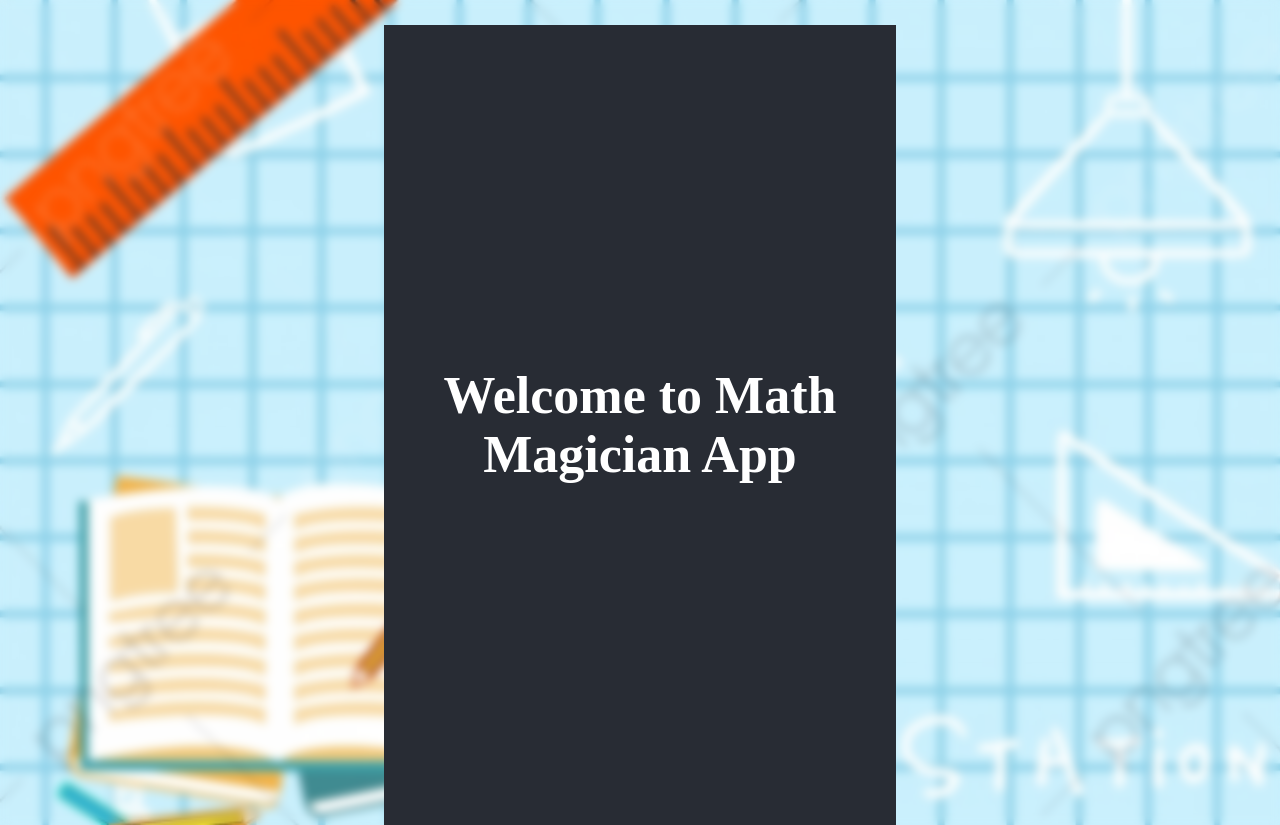
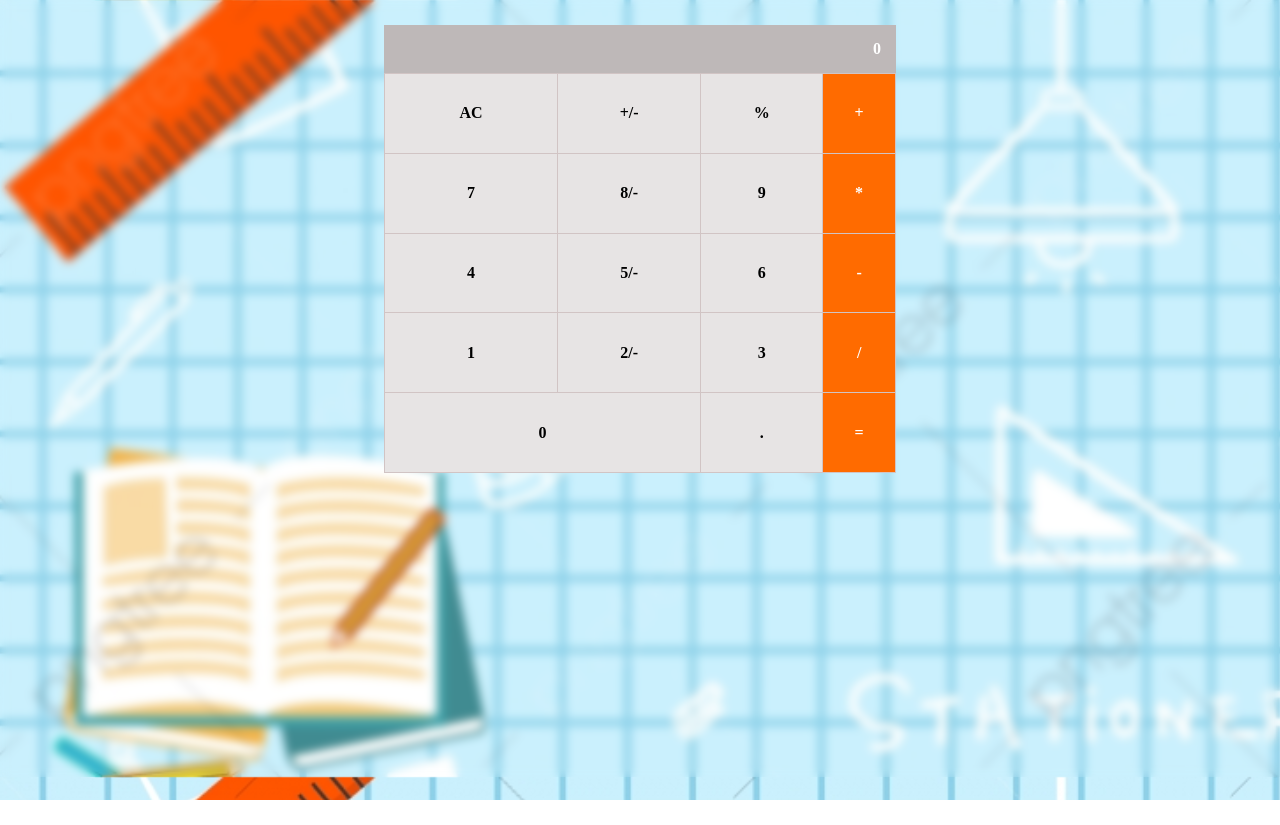
Before and after one commit to melashu/Math-Magicians, a React (Create React App) app: page / in a window 1280 px wide. After the commit the page ends 800 px from the top, so only its background shows below. Built offline with nearby package versions, Linux system fonts and the light colour scheme.

Commit message:
Add Calculator componenet

```diff
--- a/src/App.js
+++ b/src/App.js
@@ -1,13 +1,7 @@
-import './App.css';
+import Calculator from './components/Calculator';
 
 function App() {
-  return (
-    <div className="App">
-      <header className="App-header">
-        <h1>Welcome to Math Magician App</h1>
-      </header>
-    </div>
-  );
+  return <Calculator />;
 }
 
 export default App;
```
